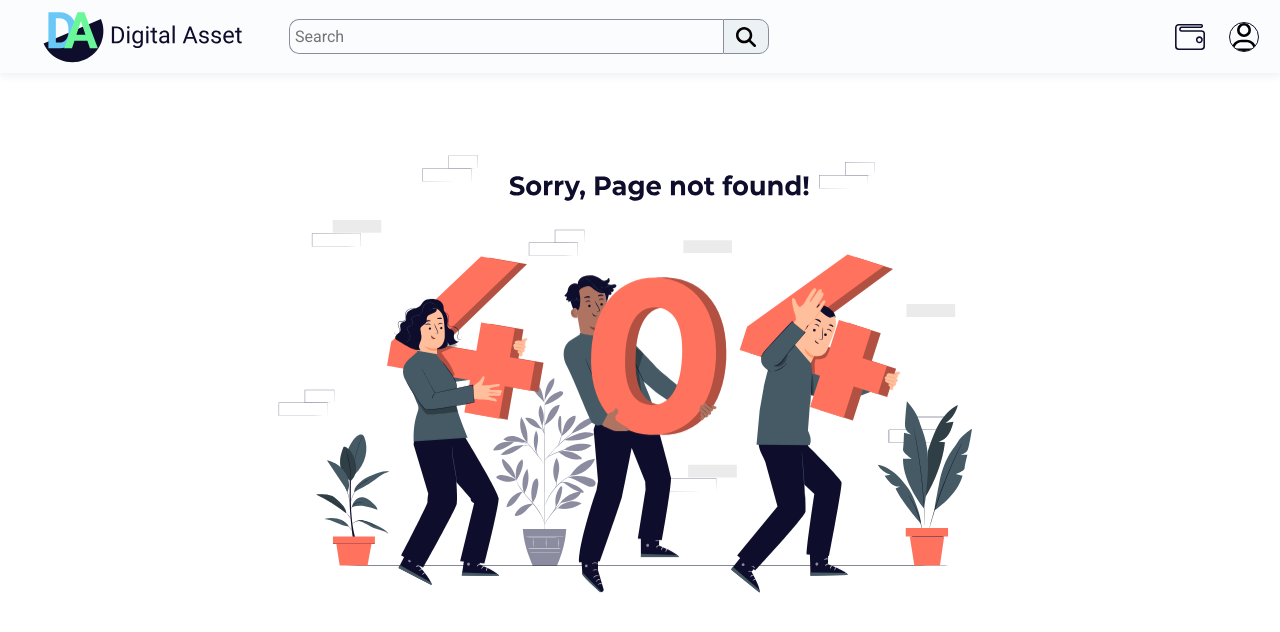
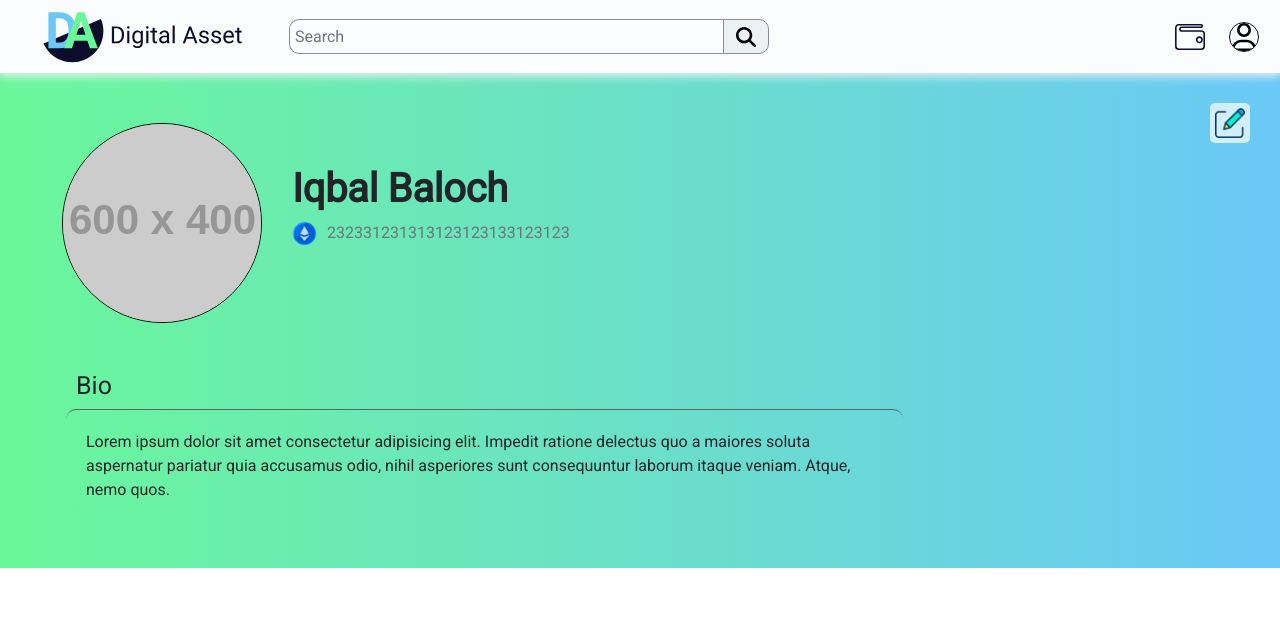
Before and after one commit to FYP-Digital-Assets/DigitalAssetFrontEnd, a React (Vite) app: page /Profile in a window 1280 px wide. Shown: the top 632 px of the page. Built offline with nearby package versions, Linux system fonts and the light colour scheme.

Commit message:
created profile

```diff
--- /dev/null
+++ b/src/Pages/Profile.css
@@ -0,0 +1,83 @@
+.bioRapter{
+    position: relative;
+    width: 70%;
+    /* border: 1px solid black; */
+}
+
+.bioRapter h1{
+
+    /* background-color: #fefffe; */
+    padding-left: 10px;
+    padding-right: 10px;
+    border-radius: 5px;
+
+}
+.bioRapter p{
+    position: relative;
+    border-top: 1px solid rgb(99, 97, 97);
+    padding: 20px;
+    border-radius: 10px;
+
+}
+.imgProfile{
+    width: 200px;
+    height: 200px;
+    border-radius: 50%;
+    border: 1px solid black;
+    margin-top: 20px;
+    margin-left: 20px;
+    object-fit: cover;
+  }
+  .profileText{
+    display: flex;
+    flex-direction: column;
+    align-items: start;
+    justify-content: center;
+    margin-left: 30px;
+  }
+  .profile_details{
+    background-image: linear-gradient(to right, #6AF79A , #6AC8F7);
+    padding: 30px;
+  }
+  .ethIcon1{
+    width: 25px;
+    height: 25px;
+    margin-right: 10px;
+
+  }
+  .editButton{
+    cursor: pointer;
+    position:fixed;
+    right: 30px;
+    text-decoration: none;
+    background-color: rgba(255, 255, 255, 0.692);
+    padding: 5px;
+    border-radius: 5px;
+  }
+  .editButton img{
+    width: 30px;
+  }
+  .editButton .editSpan{
+    margin-left: 10px;
+    display: none;
+
+  }
+  .editButton:hover .editSpan{
+    color: rgba(67, 5, 238, 0.815);
+    display: inline;
+  }
+  .EditingSection{
+    background-color: #282c343a;
+    /* height: 300px; */
+    display: flex;
+    justify-content: center;
+    padding: 10px;
+
+  }
+  .imageChose{
+    padding: 10px;
+
+    display: flex;
+    flex-direction: column;
+    align-items: center;
+  }
--- /dev/null
+++ b/src/Pages/Profile.jsx
@@ -0,0 +1,69 @@
+import "bootstrap/dist/css/bootstrap.min.css"
+import "./Profile.css";
+import EthIcon from "../assets/ethereum.png"
+import editIcon from "../assets/edit.png"
+import { Link } from "react-router-dom";
+// profile in editing mode
+function Editing(props){
+  return (
+    <div className='EditingSection'>
+      <div className='imageChose'>
+        <h3>profile image</h3>
+        <img src="https://placehold.co/600x400" alt="profile image" className="imgProfile"/>
+        <input type="file" accept="image/*" className='form-control' onChange={props.handleFileChange}/>
+      </div>
+      <div className='imageChose'>
+        <div class="mb-3 row">
+          <label for="inputName" class="col-sm-2 col-form-label">Name</label>
+          <div class="col-sm-10">
+            <input type="text" class="form-control" id="inputName"  value={props.name} onChange={props.handleNameChange}/>
+          </div>
+         </div>
+      </div>
+      <Link to=".." relative="path" lassName="editButton">Done</Link>
+    </div>
+  )
+}
+// profile withOutEditing mode
+function Profile(props){
+  return(
+    <div className="container-fluid">
+        {/* user Information */}
+        <div className="row profile_details">
+
+            <div className='d-flex juctify-content-left '>
+                <Link to="./Editing" relative="path" className="editButton">
+                    <img src={editIcon}  alt="nodd" srcset="" />
+                    <span className="editSpan">edit</span>
+                </Link>
+                <img src="https://placehold.co/600x400" alt='Profile pic' className='imgProfile' />
+                {/* Name and crytpo address info */}
+                <div className='profileText'>
+                    <h1 className="heading_2 ">Iqbal Baloch</h1>
+                    <div className='d-flex justify-content-left'>
+                    <img src={EthIcon} alt='eth icon' className='ethIcon1'/>
+                    <p className='text-muted'>232331231313123123133123123</p>
+                    </div>
+                </div>
+
+
+            </div>
+            {/* descrition of user / bio */}
+            <div className="profileText ms-4 ">
+                <div className="bioRapter mt-5">
+                    <h1 className="subtitle-text">Bio</h1>
+                    <p className="body-text">
+                        Lorem ipsum dolor sit amet consectetur adipisicing elit.
+                        Impedit ratione delectus quo a maiores soluta aspernatur
+                        pariatur quia accusamus odio, nihil asperiores sunt consequuntur
+                        laborum itaque veniam. Atque, nemo quos.
+                    </p>
+                </div>
+
+
+            </div>
+        </div>
+    </div>
+  );
+}
+export {Profile, Editing}
--- a/src/Routes.jsx
+++ b/src/Routes.jsx
@@ -1,7 +1,9 @@
 import React from "react";
 import { BrowserRouter, Routes, Route } from "react-router-dom";
 
+
 import AppLayout from "./AppLayout.jsx";
+import { Editing, Profile } from "./Pages/Profile.jsx";
 const Info = React.lazy(() => import("./Pages/Info.jsx"));
 const PageNotFound = React.lazy(() =>import("./Pages/PageNotFound.jsx")) ;
 
@@ -13,6 +15,8 @@ const ProjectRoutes = () => {
             <Route index element={<Info />} />
             <Route path="/info" element={<Info />} />
             <Route path="*" element={<PageNotFound />} />
+            <Route path="/Profile" element={<Profile/>} />
+            <Route path="/Profile/Editing" element={<Editing/>} />
           </Route>
         </Routes>
       </BrowserRouter>
```
Also changed, not shown: src/assets/edit.png (added), src/assets/ethereum.png (added).
